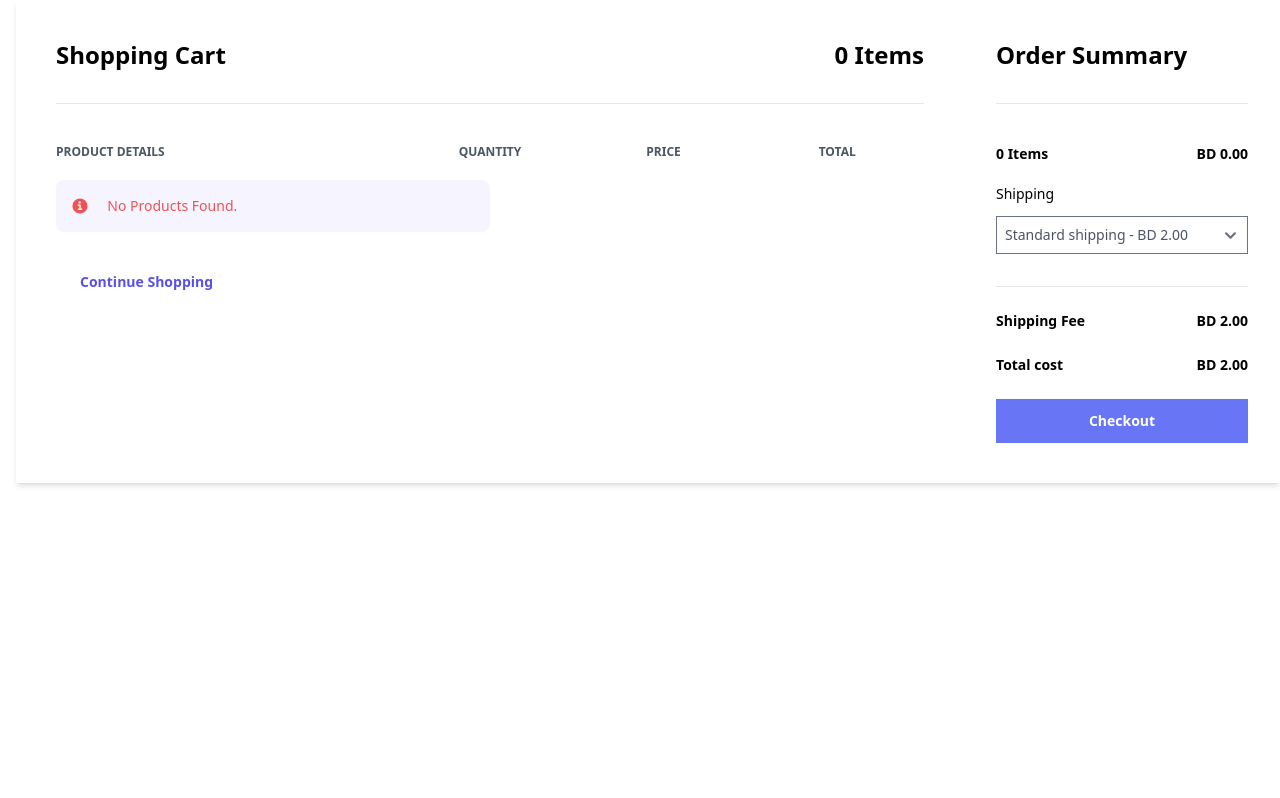
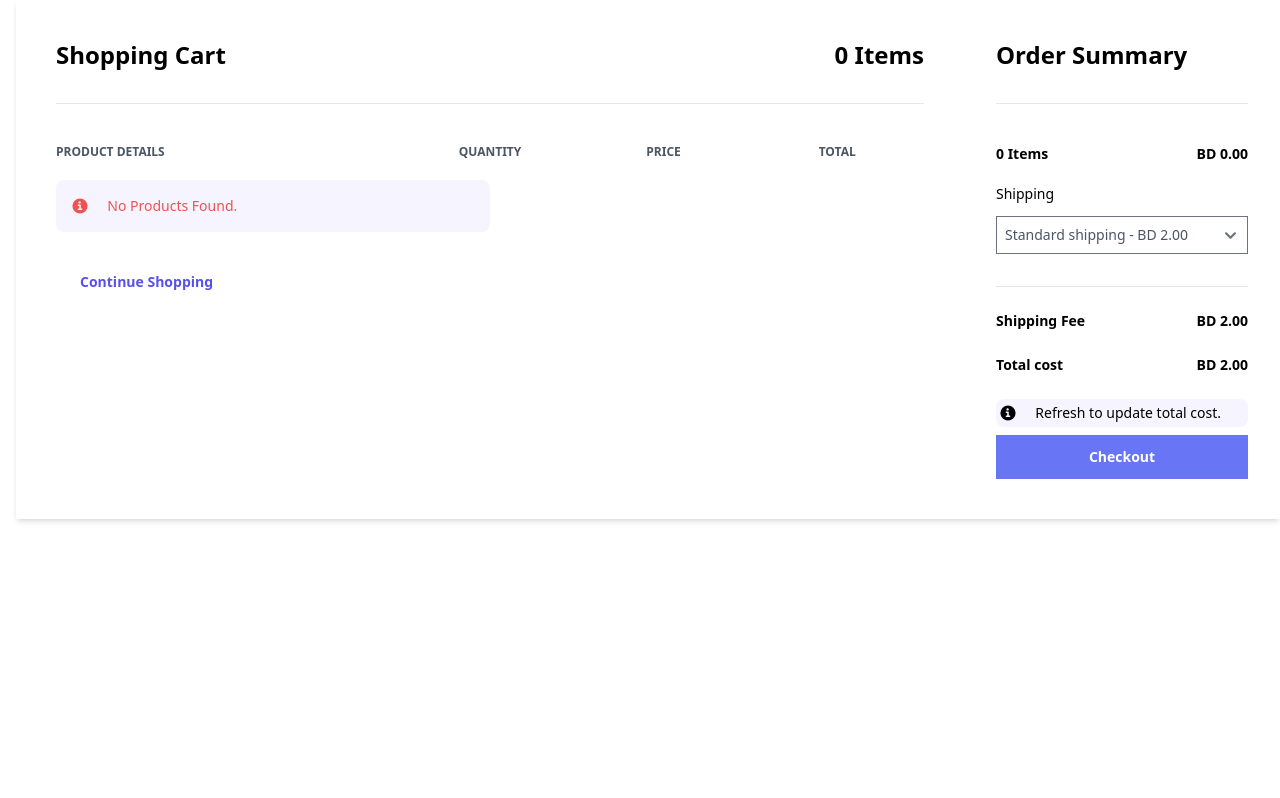
Before and after one commit to ALMUTAWAJ/Pharmacy-Management-System, a Laravel app: page /customer/cart in a window 1280 px wide. Shown: the part 137-935 px from the top of the page. Run offline with Laravel 10, Linux system fonts and the light colour scheme; the visitor is signed in with stand-in values (Sample User, id 1); data comes from the database, SQL or seed files in the repository; style sheets or scripts are compiled from the project's sources; some libraries are stand-ins or nearby versions.

Commit message:
Message Indicator

```diff
--- a/resources/views/pages/customer/cart.blade.php
+++ b/resources/views/pages/customer/cart.blade.php
@@ -114,6 +114,22 @@
                         <span>Total cost</span>
                         <span>BD {{ number_format($totalPrice + 2, 2) }}</span>
                     </div>
+
+                     {{-- message to refresh --}}
+                     <div class="flex items-center p-1 mb-2 text-sm w-full  text-pruple-600 rounded-lg bg-purple-50"
+                     role="alert">
+                     <svg class="flex-shrink-0 inline w-4 h-4 me-3" aria-hidden="true" xmlns="http://www.w3.org/2000/svg"
+                         fill="currentColor" viewBox="0 0 20 20">
+                         <path
+                             d="M10 .5a9.5 9.5 0 1 0 9.5 9.5A9.51 9.51 0 0 0 10 .5ZM9.5 4a1.5 1.5 0 1 1 0 3 1.5 1.5 0 0 1 0-3ZM12 15H8a1 1 0 0 1 0-2h1v-3H8a1 1 0 0 1 0-2h2a1 1 0 0 1 1 1v4h1a1 1 0 0 1 0 2Z" />
+                     </svg>
+                     <span class="sr-only">Info</span>
+                     <div>
+                         <span class="font-medium">&nbsp; Refresh to update total cost.</span>
+                     </div>
+
+
+                    </div>
                     <a href="{{ route('customer.checkout') }}">
                         <button
                             class="bg-indigo-500 font-semibold hover:bg-indigo-600 py-3 text-sm text-white w-full <?php echo empty($cart) ? 'bg-gray-400 hover:bg-gray-400 cursor-not-allowed' : ''; ?>"
```
